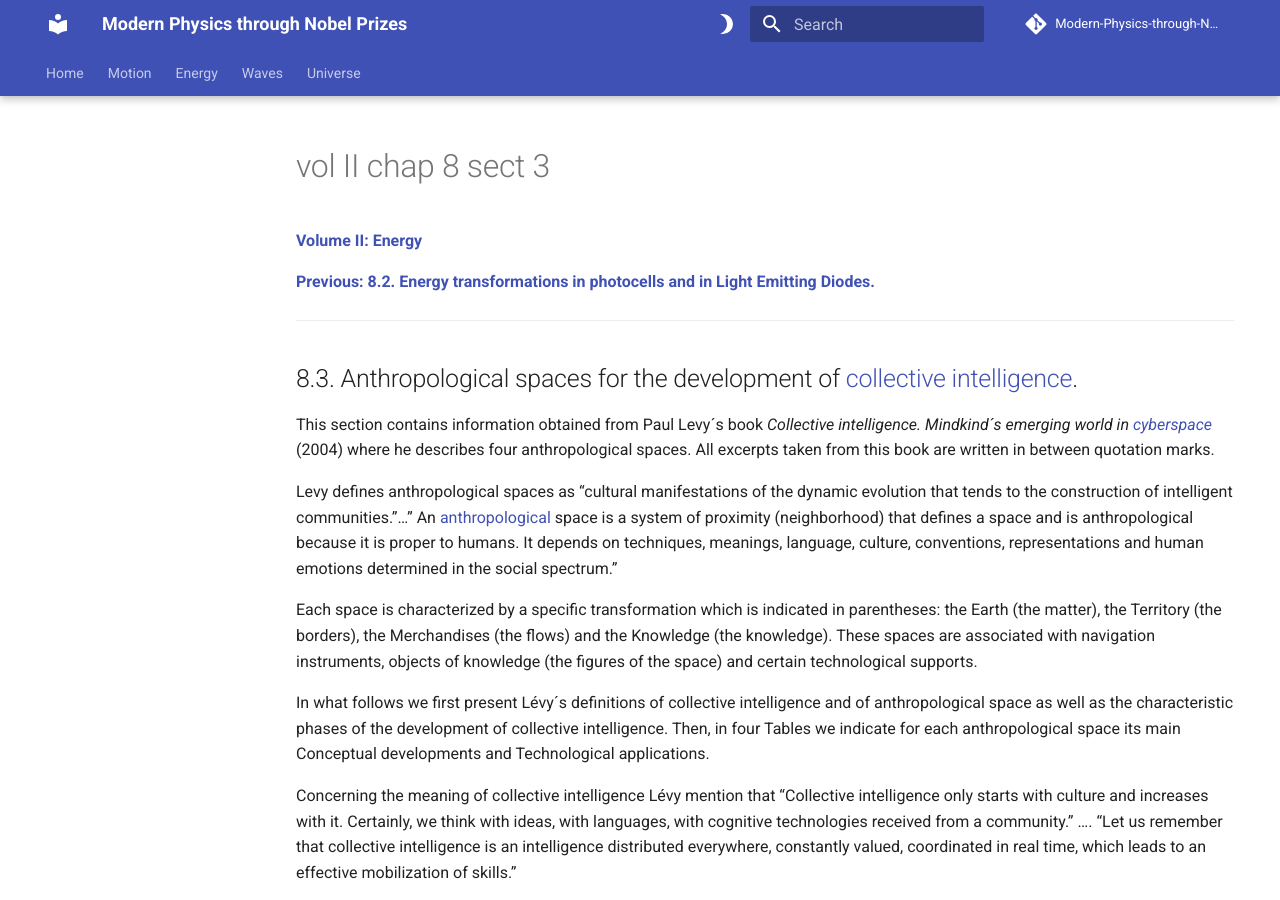
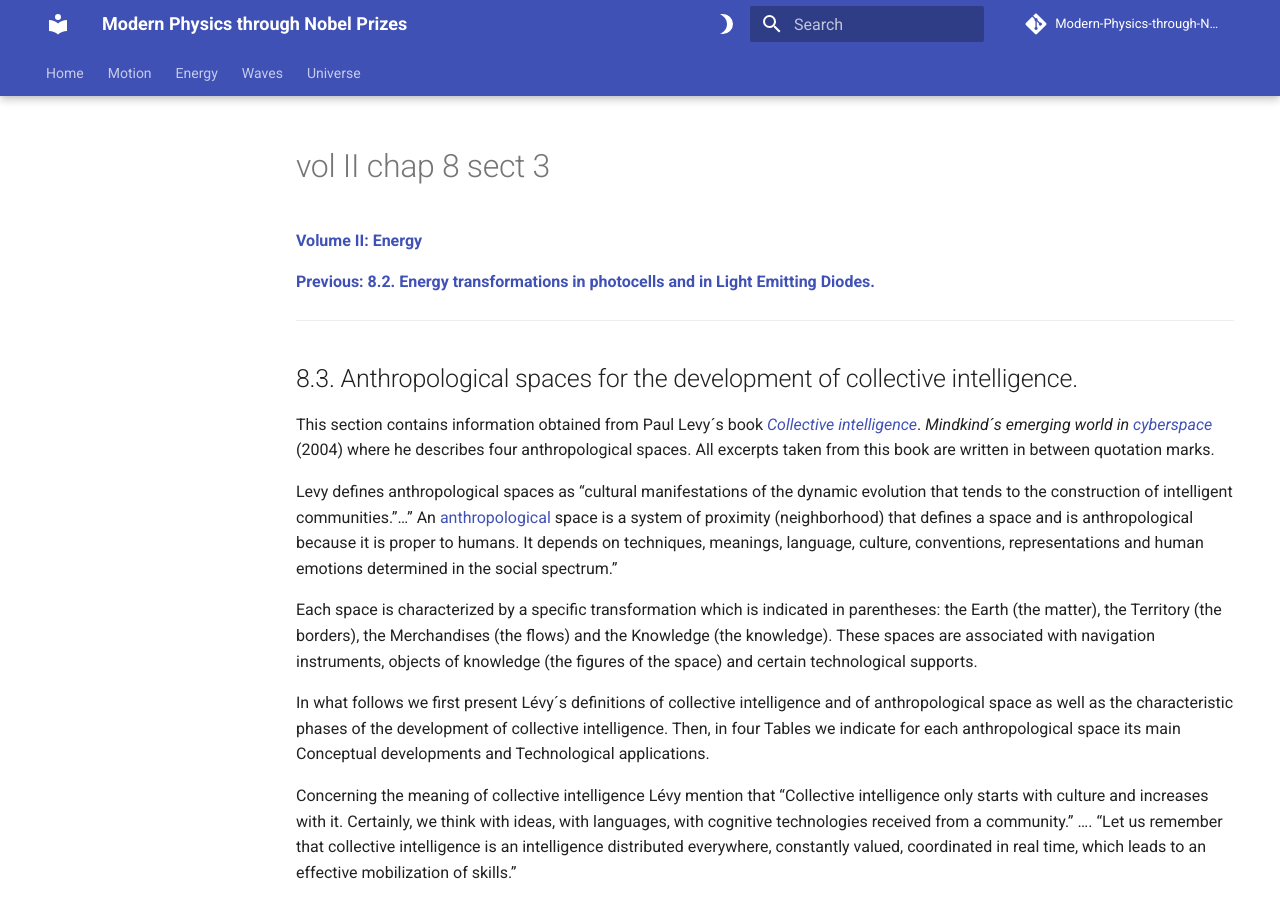
Before and after one commit to modphysnobel/modphysnobel.github.io, an MkDocs documentation site: the page built from docs/vol-II/vol-II-chap-8-sect-3.md, in a window 1280 px wide and 900 px high. Built offline with MkDocs 1.6.1 and Material for MkDocs 9.7.7, drawn with Linux system fonts in a browser that asks for light colours; some web fonts are replaced; comment, search, counter and statistics services are not loaded.

```diff
--- a/docs/vol-II/vol-II-chap-8-sect-3.md
+++ b/docs/vol-II/vol-II-chap-8-sect-3.md
@@ -5,9 +5,9 @@
 
 ***
 
-## 8.3. Anthropological spaces for the development of [collective intelligence](https://en.wikipedia.org/wiki/Collective_intelligence).
+## 8.3. Anthropological spaces for the development of collective intelligence.
 
-This section contains information obtained from Paul Levy´s book *Collective intelligence. Mindkind´s emerging world in [cyberspace](https://en.wikipedia.org/wiki/Cyberspace)* (2004) where he describes four anthropological spaces. All excerpts taken from this book are written in between quotation marks.
+This section contains information obtained from Paul Levy´s book [*Collective intelligence*](https://en.wikipedia.org/wiki/Collective_intelligence). *Mindkind´s emerging world in* [*cyberspace*](https://en.wikipedia.org/wiki/Cyberspace) (2004) where he describes four anthropological spaces. All excerpts taken from this book are written in between quotation marks.
 
 Levy defines anthropological spaces as “cultural manifestations of the dynamic evolution that tends to the construction of intelligent communities.”…” An [anthropological](https://en.wikipedia.org/wiki/Anthropology) space is a system of proximity (neighborhood) that defines a space and is anthropological because it is proper to humans. It depends on techniques, meanings, language, culture, conventions, representations and human emotions determined in the social spectrum.”
 
```
